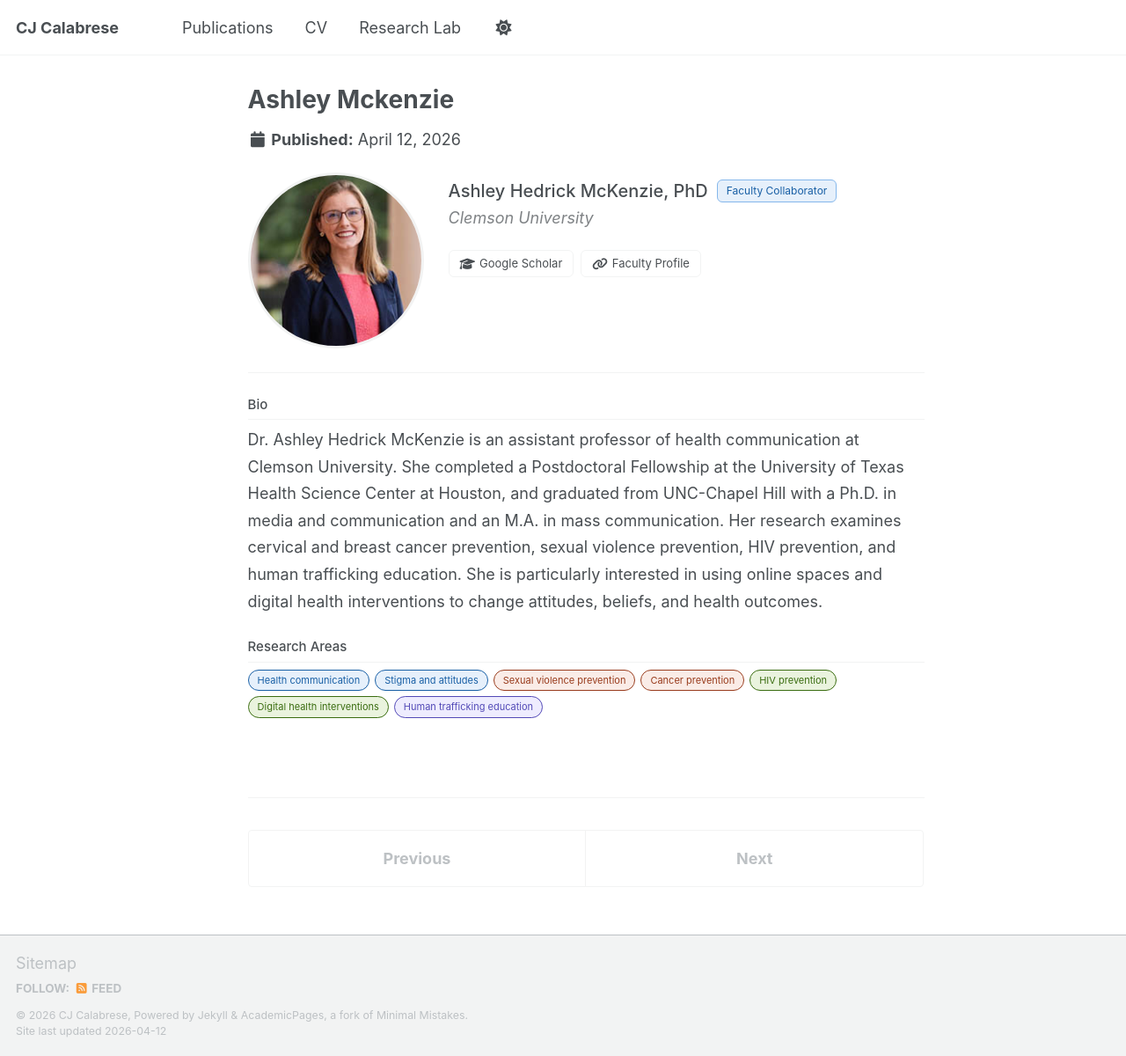
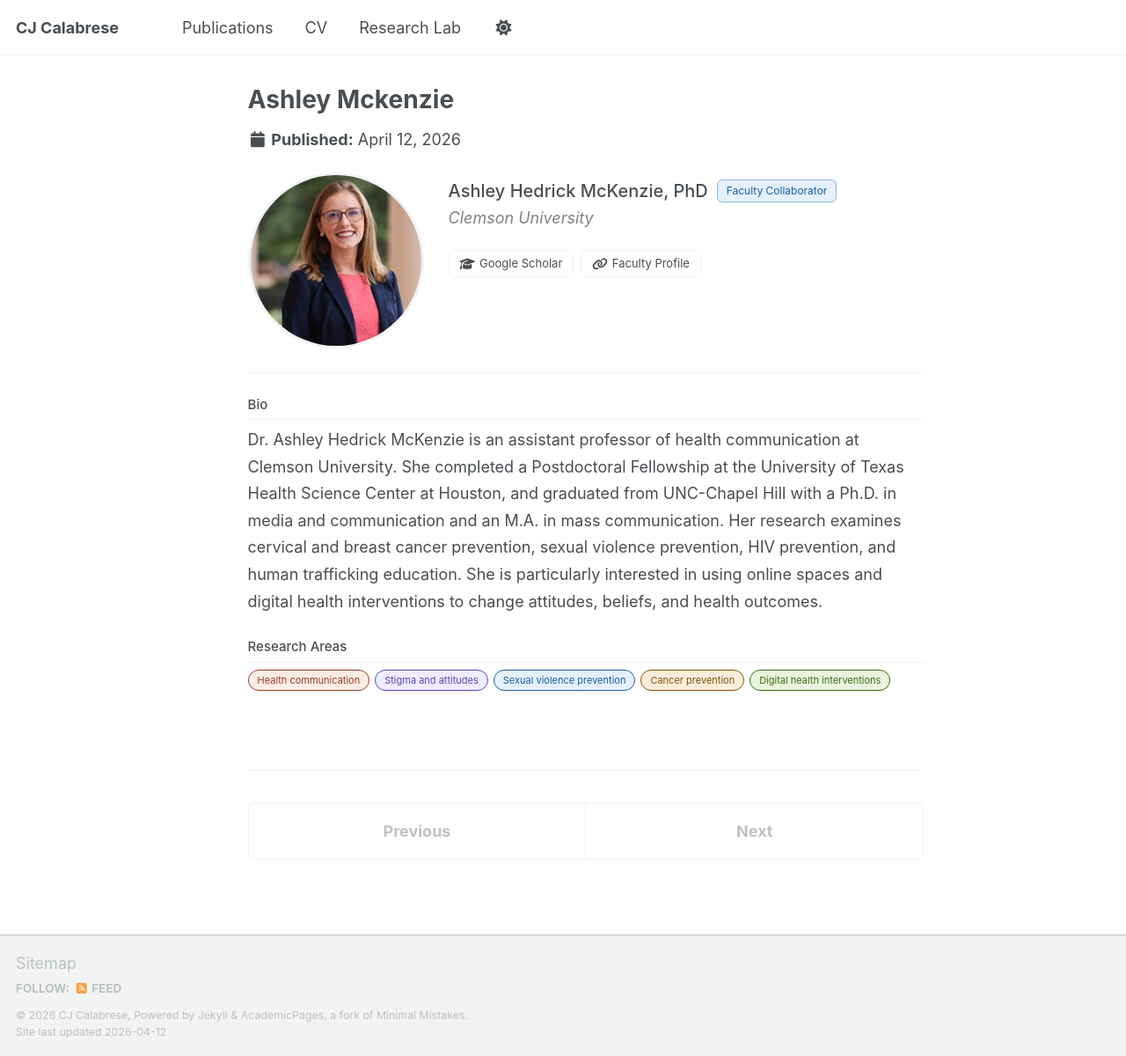
Before and after one commit to cjcalabresephd/cjcalabresephd.github.io, a Jekyll site: the page built from _people/ashley-mckenzie.md, in a window 1280 px wide and 1200 px high. Shown: the whole window at 88% size. Built offline with Jekyll 4.4.1, drawn with Linux system fonts in a browser that asks for light colours; a script bundle is joined from its source files by our own code; library files that are not in the unit come from our copies.

Commit message:
Update ashley-mckenzie.md

```diff
--- a/_people/ashley-mckenzie.md
+++ b/_people/ashley-mckenzie.md
@@ -43,13 +43,11 @@ layout: single
   <div class="pcp-section">
     <h2 class="pcp-section-title">Research Areas</h2>
     <div class="research-chips">
-      <span class="chip chip-blue">Health communication</span>
-      <span class="chip chip-blue">Stigma and attitudes</span>
-      <span class="chip chip-orange">Sexual violence prevention</span>
-      <span class="chip chip-orange">Cancer prevention</span>
-      <span class="chip chip-green">HIV prevention</span>
+      <span class="chip chip-orange">Health communication</span>
+      <span class="chip chip-purple">Stigma and attitudes</span>
+      <span class="chip chip-blue">Sexual violence prevention</span>
+      <span class="chip chip-yellow">Cancer prevention</span>
       <span class="chip chip-green">Digital health interventions</span>
-      <span class="chip chip-purple">Human trafficking education</span>
     </div>
   </div>
 
```
